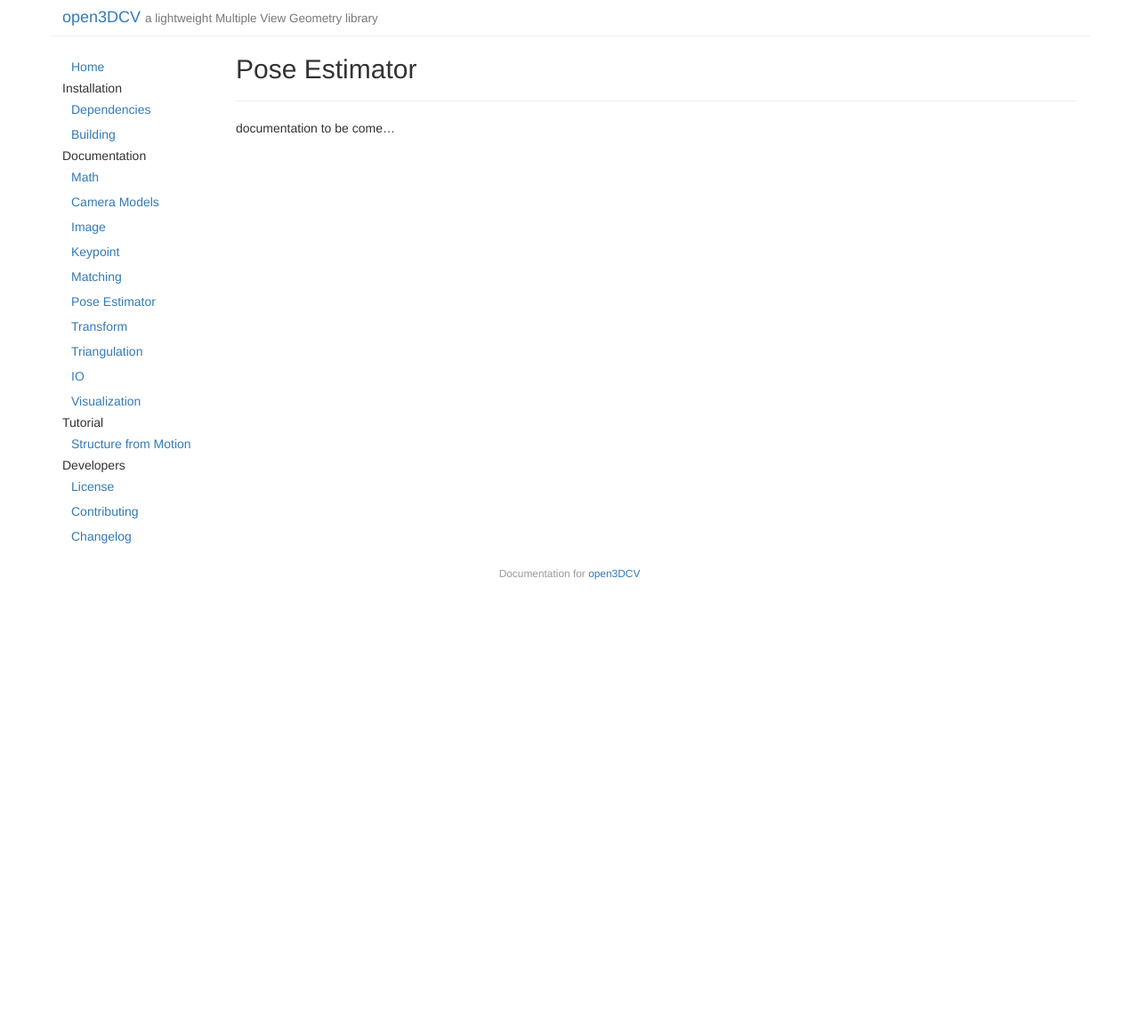
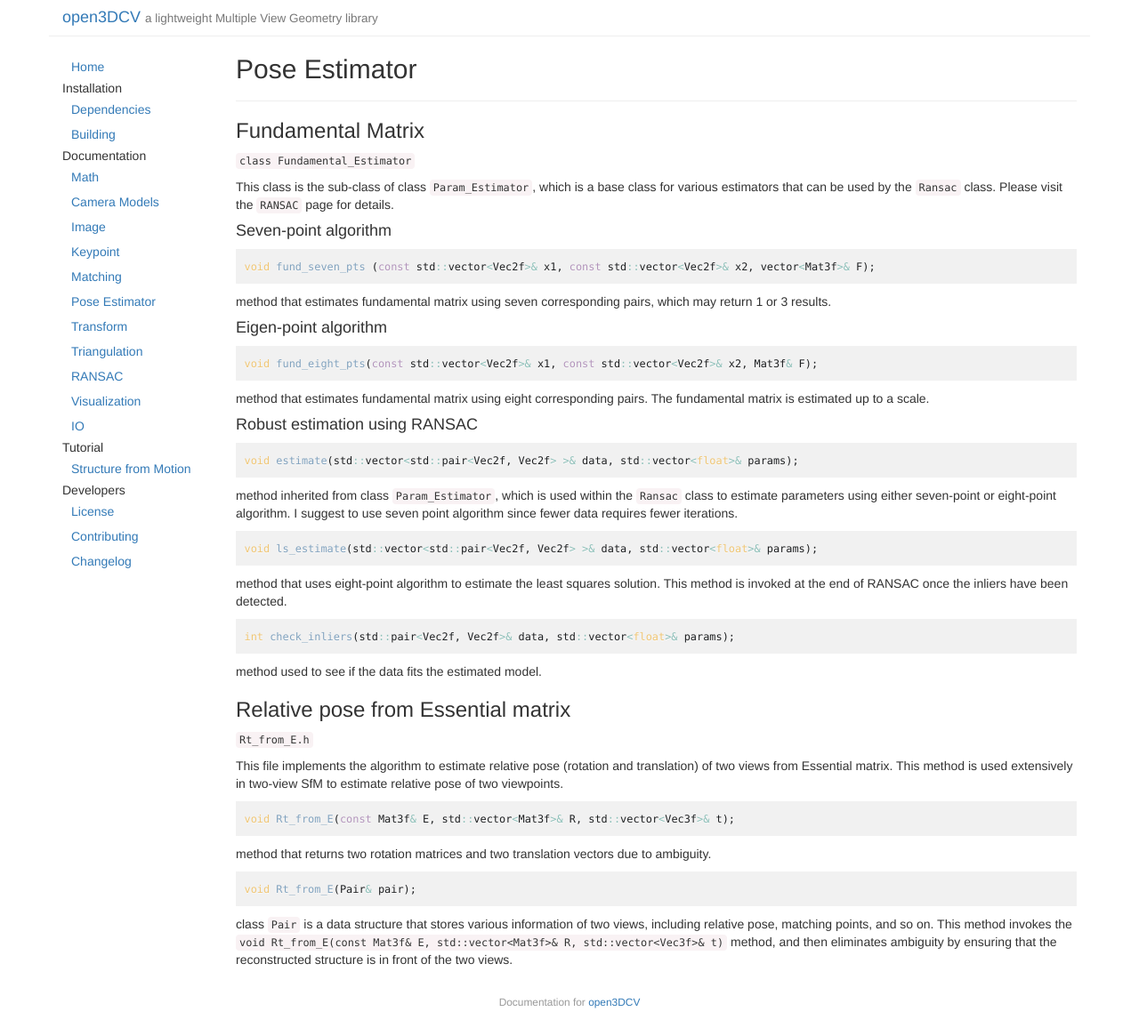
Before and after one commit to imkaywu/open3DCV, a Jekyll site: the page built from docs/_posts/2017-09-28-pose-estimator.md, in a window 1280 px wide. Shown: the whole page at 89% size. Built offline with Jekyll 4.4.1, drawn with Linux system fonts in a browser that asks for light colours; before the commit the page ends 900 px from its top, so only the background shows below that.

Commit message:
update doc: pose estimation

````diff
--- a/docs/_posts/2017-09-28-pose-estimator.md
+++ b/docs/_posts/2017-09-28-pose-estimator.md
@@ -5,4 +5,50 @@ category: doc
 order: 5
 ---
 
-documentation to be come...
+### Fundamental Matrix
+`class Fundamental_Estimator`
+
+This class is the sub-class of class `Param_Estimator`, which is a base class for various estimators that can be used by the `Ransac` class. Please visit the `RANSAC` page for details.
+
+#### Seven-point algorithm
+```cpp
+void fund_seven_pts (const std::vector<Vec2f>& x1, const std::vector<Vec2f>& x2, vector<Mat3f>& F);
+```
+method that estimates fundamental matrix using seven corresponding pairs, which may return 1 or 3 results.
+
+#### Eigen-point algorithm
+```cpp
+void fund_eight_pts(const std::vector<Vec2f>& x1, const std::vector<Vec2f>& x2, Mat3f& F);
+```
+method that estimates fundamental matrix using eight corresponding pairs. The fundamental matrix is estimated up to a scale.
+
+#### Robust estimation using RANSAC
+```cpp
+void estimate(std::vector<std::pair<Vec2f, Vec2f> >& data, std::vector<float>& params);
+```
+method inherited from class `Param_Estimator`, which is used within the `Ransac` class to estimate parameters using either seven-point or eight-point algorithm. I suggest to use seven point algorithm since fewer data requires fewer iterations.
+
+```cpp
+void ls_estimate(std::vector<std::pair<Vec2f, Vec2f> >& data, std::vector<float>& params);
+```
+method that uses eight-point algorithm to estimate the least squares solution. This method is invoked at the end of RANSAC once the inliers have been detected.
+
+```cpp
+int check_inliers(std::pair<Vec2f, Vec2f>& data, std::vector<float>& params);
+```
+method used to see if the data fits the estimated model.
+
+### Relative pose from Essential matrix
+`Rt_from_E.h`
+
+This file implements the algorithm to estimate relative pose (rotation and translation) of two views from Essential matrix. This method is used extensively in two-view SfM to estimate relative pose of two viewpoints.
+
+```cpp
+void Rt_from_E(const Mat3f& E, std::vector<Mat3f>& R, std::vector<Vec3f>& t);
+```
+method that returns two rotation matrices and two translation vectors due to ambiguity.
+
+```cpp
+void Rt_from_E(Pair& pair);
+```
+class `Pair` is a data structure that stores various information of two views, including relative pose, matching points, and so on. This method invokes the `void Rt_from_E(const Mat3f& E, std::vector<Mat3f>& R, std::vector<Vec3f>& t)` method, and then eliminates ambiguity by ensuring that the reconstructed structure is in front of the two views.
````
Also changed, not shown: docs/_posts/2017-09-28-io.md (+1 -1 lines), docs/_posts/2017-09-28-ransac.md (added, +8 -0 lines).
